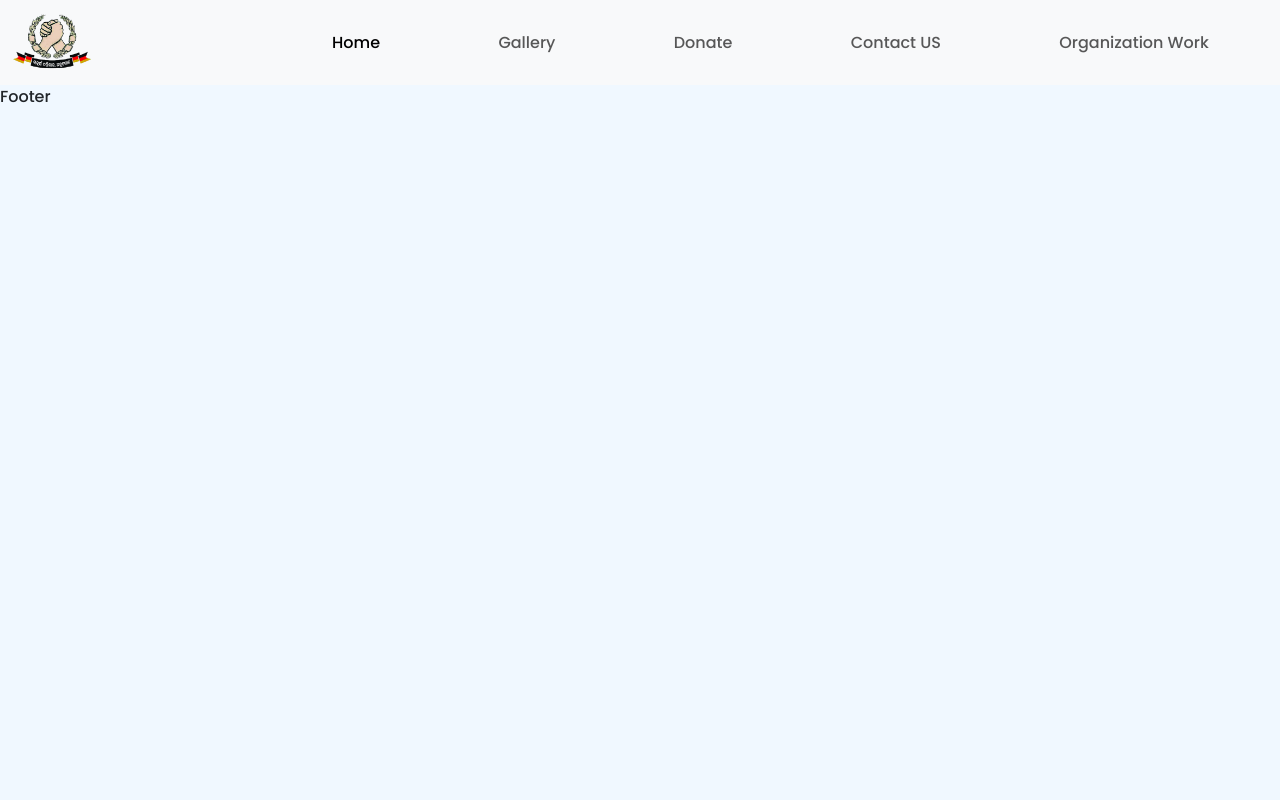
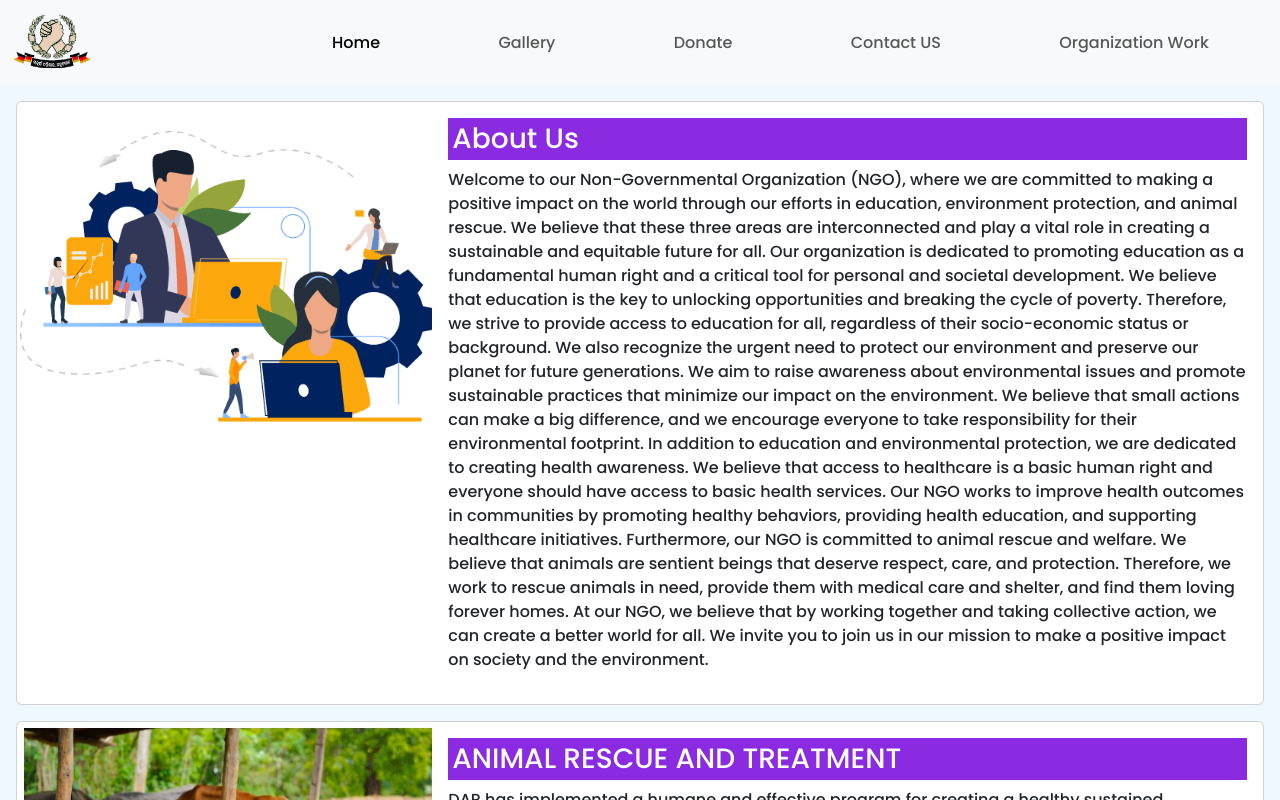
Before and after one commit to Tapadyuti/UtkarshParivar, a React (Create React App) app: page / in a window 1280 px wide. Shown: the top 800 px of the page. Built offline with nearby package versions, Linux system fonts and the light colour scheme.

Commit message:
Commit 001: Hosted sucesfully

```diff
--- a/package.json
+++ b/package.json
@@ -1,5 +1,5 @@
 {
-  "homepage": "https://tapadyuti.github.io/UtkarshParivarBuild",
+  "homepage": "https://tapadyuti.github.io",
   "name": "utkarsh_parivar",
   "version": "0.1.0",
   "private": true,
--- a/src/App.js
+++ b/src/App.js
@@ -19,8 +19,8 @@ function App() {
             <Route exact path="/gallery" element={<GalleryView />} />
             <Route exact path="/donate" element={<Donate />} />
             <Route exact path="/login" element={<Login />} />
-            <Route path="/UtkarshParivarBuild" element={<Home />}>
-          </Route>
+            <Route path="/" element={<Home />} />
+            {/* <Route path="*" element={<Home />} /> */}
         </Routes>
       </Router>
       <Footer />
--- a/src/components/contactus.js
+++ b/src/components/contactus.js
@@ -1,7 +1,4 @@
 import React from 'react'
-//import hello_cow from './../assets/images/hello_cow.png';
-//import angul from './../assets/images/map/angul.png';
-
 
 const ContactUs = () => {
     return (
--- a/src/components/features/cardMmodal.js
+++ b/src/components/features/cardMmodal.js
@@ -6,7 +6,7 @@ const CardHModal = (props) => {
 <button type="button" className="btn text-white w-auto" style={{backgroundColor: '#ae67c5'}} data-bs-toggle="modal" data-bs-target={"#"+ props.modal.modalTitle.split(' ').join('')}>
   {props.modal.modalButtonName}
 </button>
-<div className="modal fade" id={props.modal.modalTitle.split(' ').join('')} tabindex="-1" aria-labelledby="exampleModalLabel" aria-hidden="true">
+<div className="modal fade" id={props.modal.modalTitle.split(' ').join('')} tabIndex="-1" aria-labelledby="exampleModalLabel" aria-hidden="true">
   <div className="modal-dialog modal-dialog-scrollable modal-dialog-centered">
     <div className="modal-content">
       <div className="modal-header text-white" style={{backgroundColor: 'blueviolet'}}>
--- a/src/components/header.js
+++ b/src/components/header.js
@@ -9,8 +9,8 @@ const Header = () => {
         <>
             <nav className="navbar navbar-expand-lg navbar-expand-md navbar-light bg-light">
                 <div className="container-fluid">
-                    <a className="navbar-brand" href="/UtkarshParivarBuild"  >
-                        <img src='./assets/images/UTKARSH_logo.png' alt="error" style={{width: '80px' }} />
+                    <a className="navbar-brand" href="/"  >
+                        <img src='./../assets/images/UTKARSH_logo.png' alt="error" style={{width: '80px' }} />
                     </a>
                     <button className="navbar-toggler" type="button" data-bs-toggle="collapse" data-bs-target="#navbarSupportedContent" aria-controls="navbarSupportedContent" aria-expanded="false" aria-label="Toggle navigation">
                         <span className="navbar-toggler-icon"></span>
@@ -18,7 +18,7 @@ const Header = () => {
                     <div className="collapse navbar-collapse justify-content-lg-end justify-content-md-end " id="navbarSupportedContent">
                         <ul className="navbar-nav ">
                             <li className="nav-item">
-                                <a className="nav-link active" aria-current="page" href="/UtkarshParivarBuild">Home</a>
+                                <a className="nav-link active" aria-current="page" href="/">Home</a>
                             </li>
                             <li className="nav-item">
                                 <Link className="nav-link" to="/gallery">Gallery</Link>
--- a/src/components/home.js
+++ b/src/components/home.js
@@ -1,5 +1,5 @@
 import React from 'react';
-import Banner from './features/banner';
+//import Banner from './features/banner';
 import CardHorizontal from './features/cardHorizontal';
 import { homeCards } from '../modals/horizontalCard';
 const Home = () => {
@@ -7,7 +7,7 @@ const Home = () => {
   return (
     <div>
       {/* <Banner /> */}
-      {homeCards.map((item, index)=> <CardHorizontal card={item} />)}
+      {homeCards.map((item, index)=> <CardHorizontal key={'Home_'+index} card={item} />)}
 
     </div>
   )
```
Also changed, not shown: public/manifest.json.
